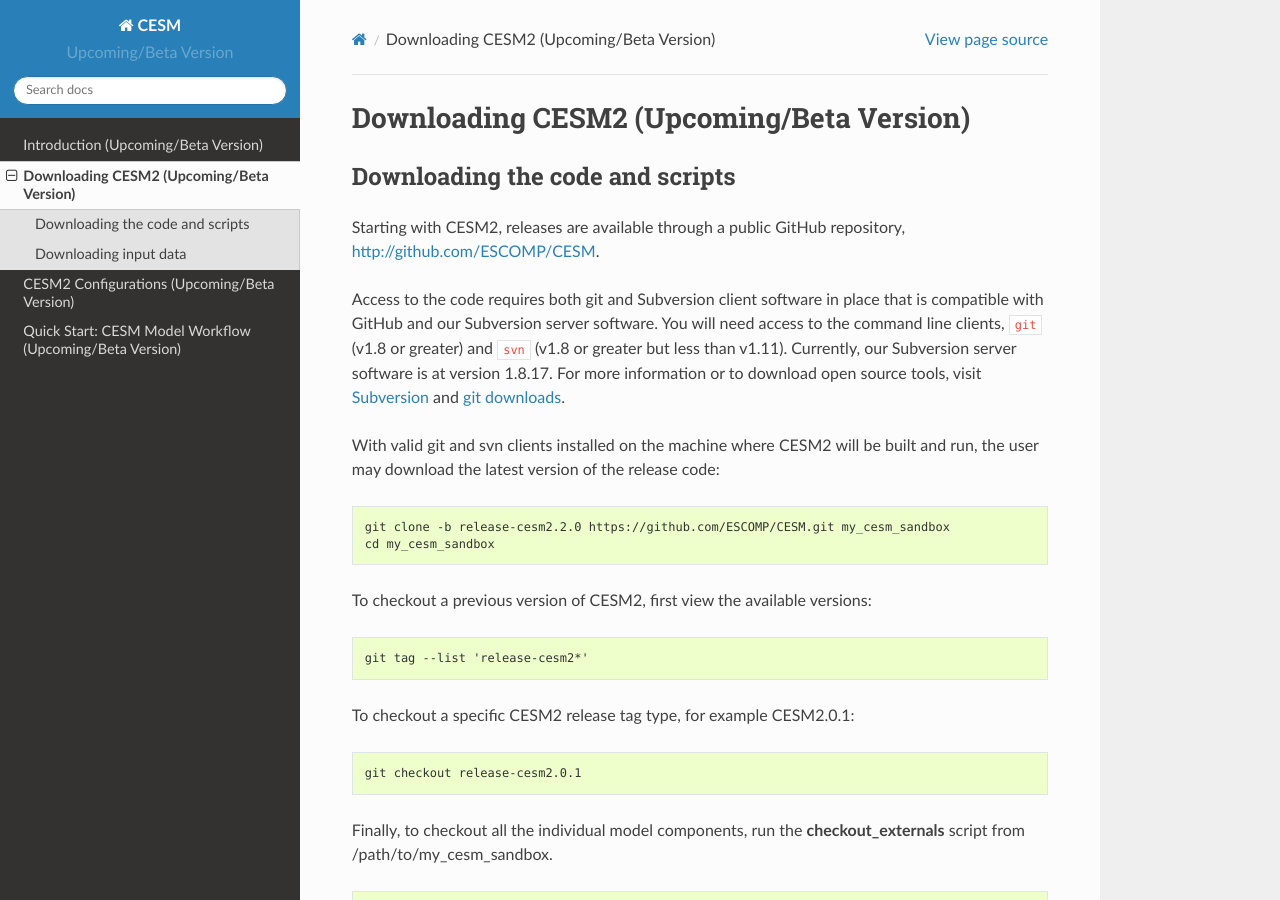
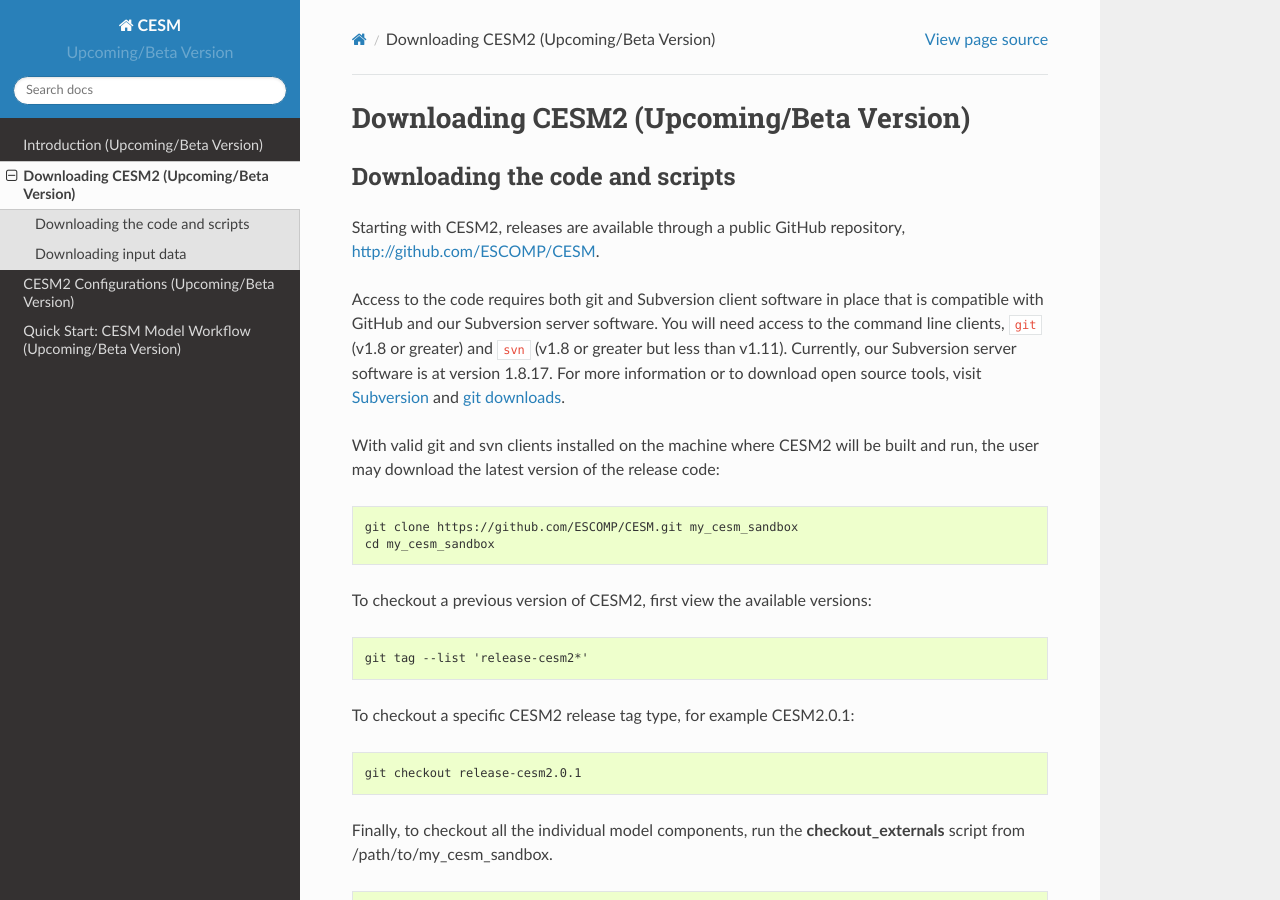
Before and after one commit to ESCOMP/CESM, a Sphinx documentation site: the page built from doc/source/downloading_cesm.rst, in a window 1280 px wide and 900 px high. Built offline with Sphinx 7.4.7 and the Read the Docs theme 2.0.0, drawn with Linux system fonts in a browser that asks for light colours; comment, search, counter and statistics services are not loaded.

Commit message:
Fix git clone statement

```diff
--- a/doc/source/downloading_cesm.rst
+++ b/doc/source/downloading_cesm.rst
@@ -25,7 +25,7 @@
 
 .. code-block:: console
 
-    git clone -b release-cesm2.2.0 https://github.com/ESCOMP/CESM.git my_cesm_sandbox
+    git clone https://github.com/ESCOMP/CESM.git my_cesm_sandbox
     cd my_cesm_sandbox
 
 To checkout a previous version of CESM2, first view the available versions:
```
